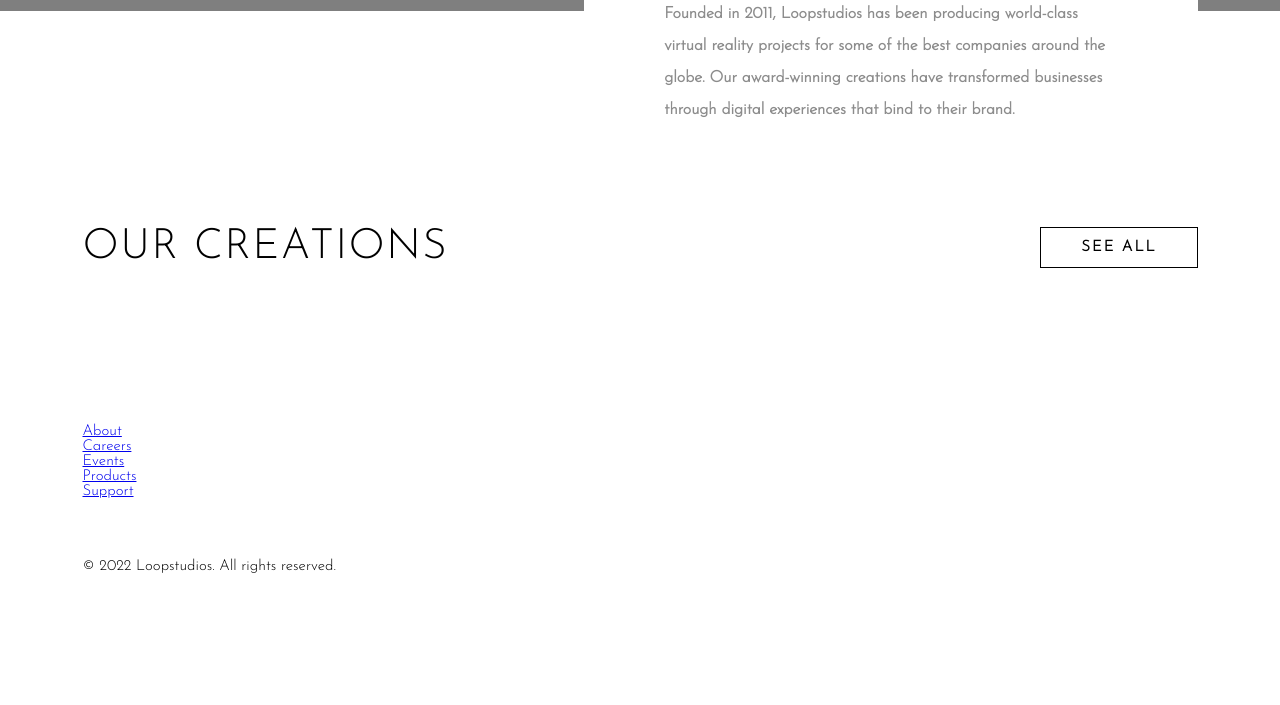
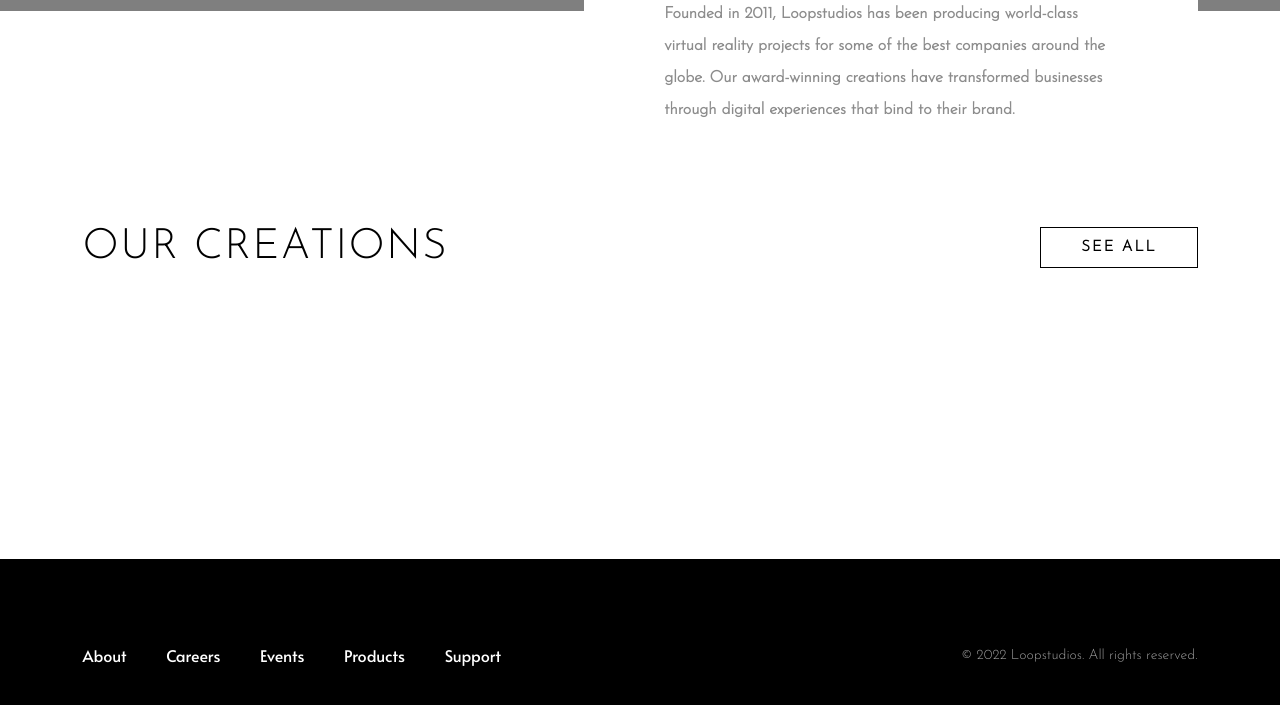
Before and after one commit to devhiderlan/loopstudios-landing-page, a plain HTML site: page index.html in a window 1280 px wide. Shown: the part 639-1344 px from the top of the page. Before the commit the page ends 1213 px from the top, so only its background shows below. Drawn offline with Linux system fonts and the light colour scheme.

Commit message:
Estilizada a seção 'footer'

```diff
--- a/Assets/CSS/style.css
+++ b/Assets/CSS/style.css
@@ -24,9 +24,12 @@ img {
 }
 
 .container {
-  width: 1115px;
+  max-width: 1115px;
   margin: 0 auto;
+  width: 100%;
 }
+
+/* HEADER MENU */
 
 .header__menu {
   position: absolute;
@@ -43,30 +46,33 @@ img {
   padding-top: 60px;
 }
 
-.main__menu ul {
+.main__menu ul, .footer__menu ul {
   margin: 0;
   padding: 0;
   list-style: none;
 }
 
-.main__menu ul li {
+.main__menu ul li, .footer__menu ul li {
   display: inline-block;
   position: relative;
 }
 
-.main__menu ul li a {
+.main__menu ul li a, .footer__menu ul li a {
   font-size: 16px;
+  font-family: 'Alata', sans-serif;
   font-weight: normal;
   color: var(--White);
   display: block;
-  margin-left: 50px;
+  margin-left: 35px;
   text-decoration: none;
   border-bottom: 1px solid transparent;
 }
 
-.main__menu ul li a:hover {
+.main__menu ul li a:hover, .footer__menu ul li a:hover {
   border-bottom: 1px solid var(--White);
 }
+
+/* HERO */
 
 .hero {
   position: relative;
@@ -106,6 +112,8 @@ img {
   letter-spacing: 5px;
 }
 
+/* LEADER MAIN */
+
 .leader__main {
   padding-top: 100px;
   padding-bottom: 100px;
@@ -142,6 +150,12 @@ img {
   color: var(--Dark-Gray);
   line-height: 2;
   text-align: left;
+}
+
+/* OUR CREATION */
+
+.our__creation {
+  padding-bottom: 150px;
 }
 
 .wrapper__head {
@@ -198,6 +212,12 @@ img {
   background-color: var(--Black);
   z-index: 0;
   opacity: .5;
+  transition: .3s;
+}
+
+.creation__box-feature:hover::after {
+  background-color: var(--White);
+  opacity: .7;
 }
 
 .creation__box-feature h3 {
@@ -211,3 +231,59 @@ img {
   font-weight: 300;
   line-height: 1;
 }
+
+.creation__box-feature:hover h3 {
+  color: var(--Black);
+  font-weight: 600;
+}
+
+/* FOOTER */
+
+.footer {
+  background-color: var(--Black);
+  padding-top: 50px;
+  padding-bottom: 50px;
+}
+
+.footer__logo {
+  margin-bottom: 20px;
+}
+
+.footer__menu ul li a {
+  margin: 0;
+  margin-right:35px;
+}
+
+.footer__flex {
+  display: flex;
+  align-items: center;
+  justify-content: space-between;
+}
+
+.footer__media ul {
+  margin: 0;
+  padding: 0;
+  text-align: right;
+}
+
+.footer__media ul li {
+  display: inline-block;
+  margin-left: 15px;
+}
+
+.footer__media ul li a img {
+  transform: scale(1);
+  transition: .4s;
+}
+
+.footer__media ul li a:hover img {
+  transform: scale(1.5);
+}
+
+.copyright p {
+  color: var(--White);
+  opacity: .6;
+  font-size: 14px;
+  font-weight: 500;
+  margin-top: 20px;
+}
```
